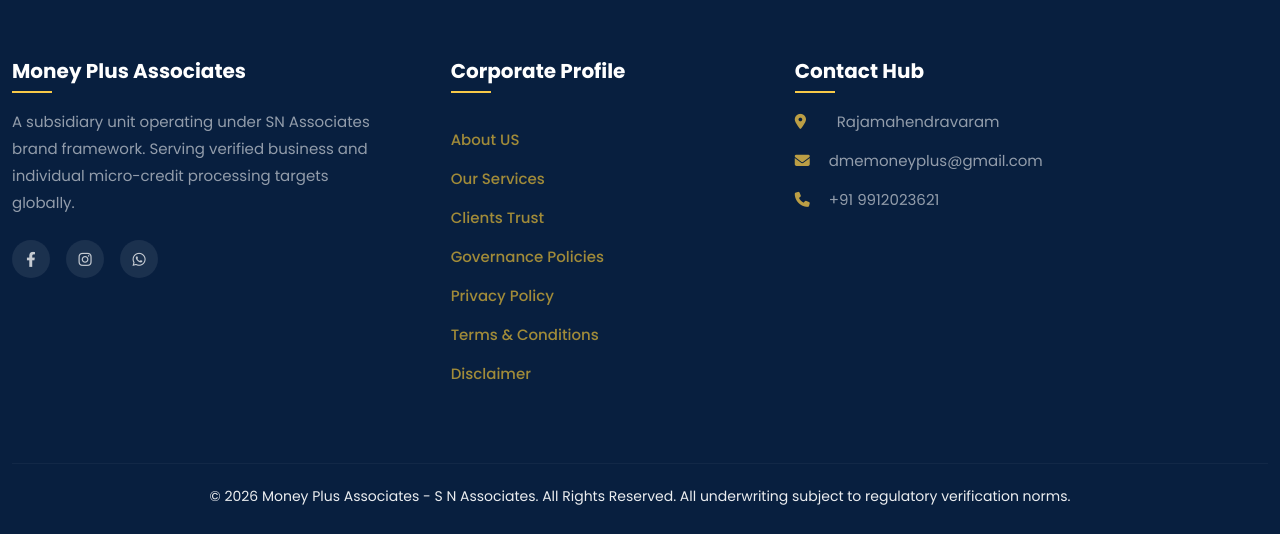
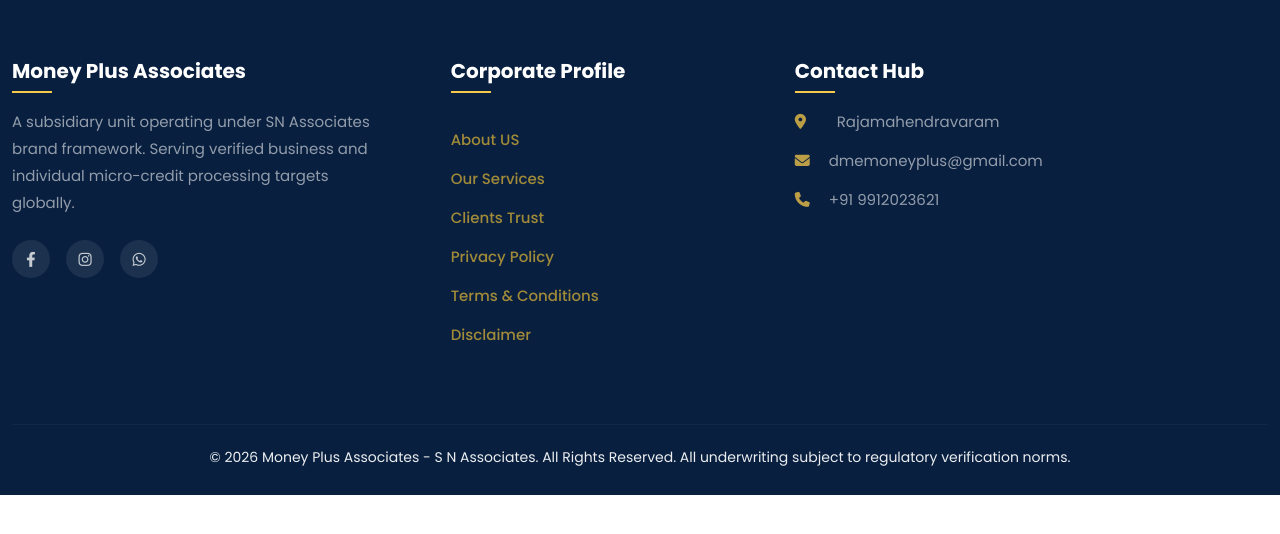
Before and after one commit to MoneyPlusAssociates/MoneyPlusAssociates, a Flask app: page / in a window 1280 px wide. Shown: the part 2412-2946 px from the top of the page. After the commit the page ends 2907 px from the top, so only its background shows below. Run offline with Flask 3, Linux system fonts and the light colour scheme.

Commit message:
Update index.html

```diff
--- a/templates/index.html
+++ b/templates/index.html
@@ -230,7 +230,6 @@
                     <li><a href="/history">About US</a></li>
                     <li><a href="/loans">Our Services</a></li>
                     <li><a href="/benefits">Clients Trust</a></li>
-                    <li><a href="#">Governance Policies</a></li>
                     <li><a href="/privacy-policy">Privacy Policy</a></li>
                     <li><a href="/terms-and-conditions">Terms & Conditions</a></li>
                     <li><a href="/disclaimer">Disclaimer</a></li>
```
